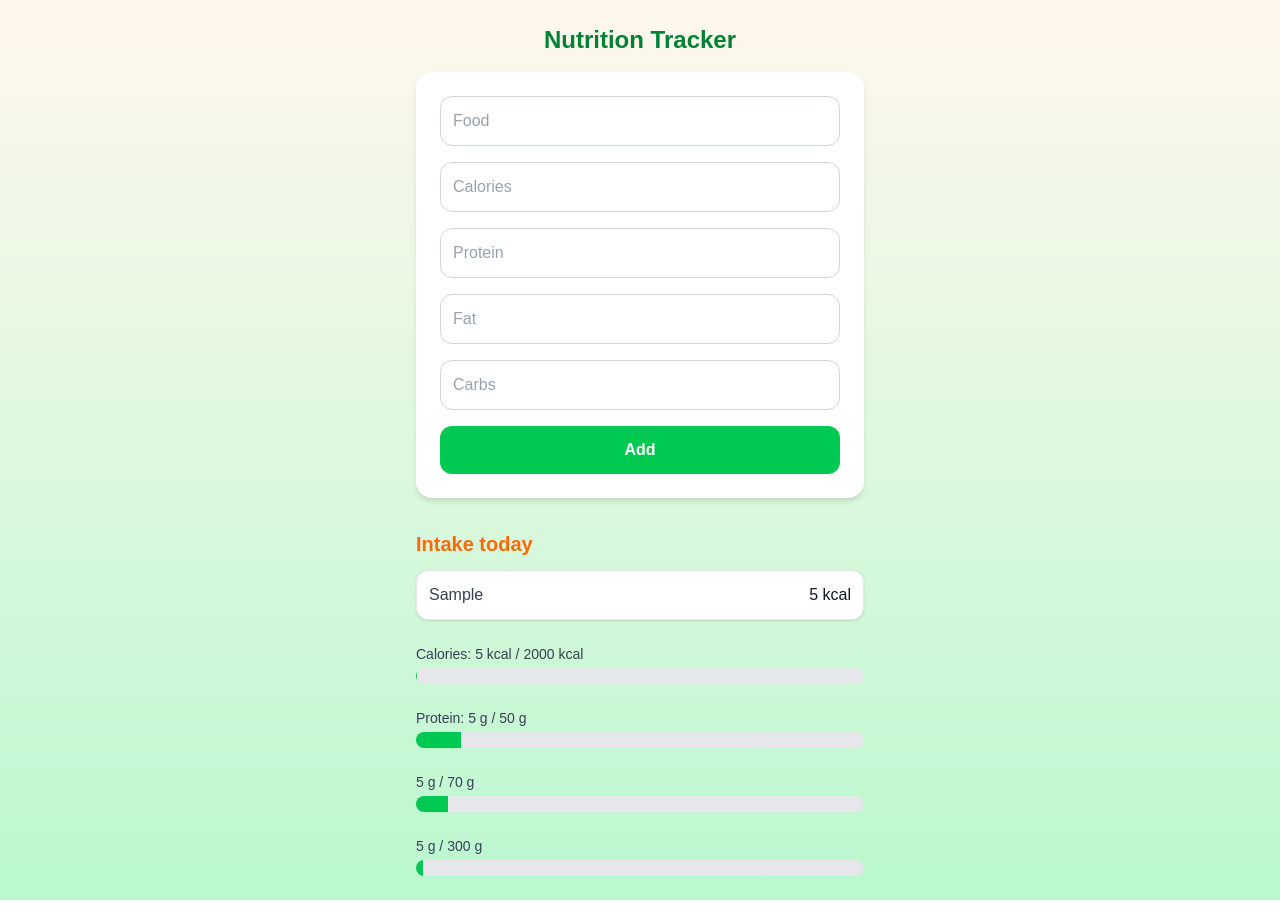
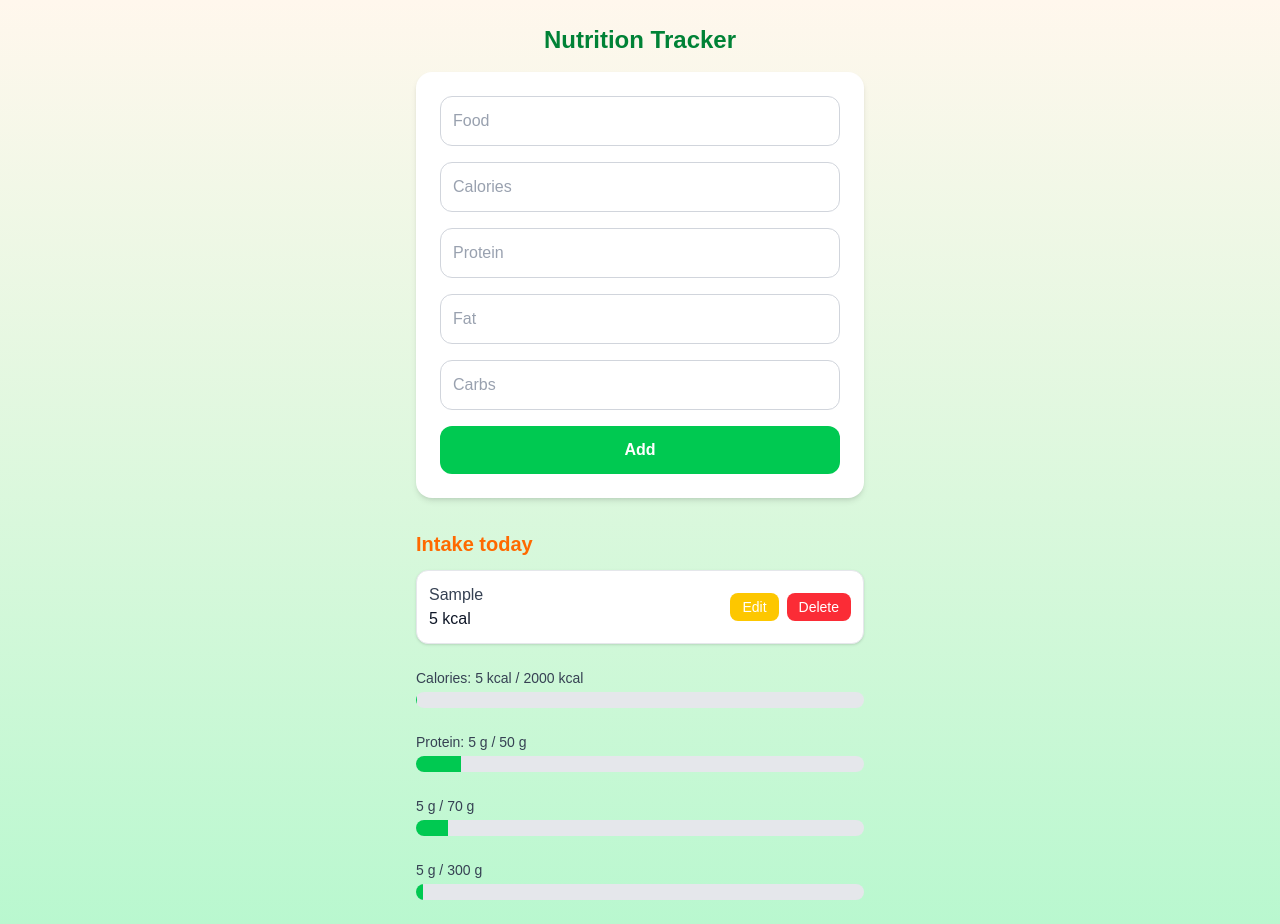
Before and after one commit to Axziomatic/Cypress-intro, a Next.js app: page / in a window 1280 px wide. Both pictures are taken after typing "Sample", "5", "5", "5", "5" into the empty fields and a click on the button "Add". Before the commit the page ends 900 px from the top, so only its background shows below. Built offline with nearby package versions, Linux system fonts and the light colour scheme.

Commit message:
Created server actions for API for communication with backend

```diff
--- /dev/null
+++ b/app/actions/foodActions.ts
@@ -0,0 +1,31 @@
+"use server";
+import { db } from "@/prisma/db";
+
+// Skapa ett nytt matintag
+export async function createFoodEntry(data: {
+  name: string;
+  calories: number;
+  protein: number;
+  fat: number;
+  carbs: number;
+}) {
+  return await db.foodEntry.create({
+    data: {
+      name: data.name,
+      calories: data.calories,
+      protein: data.protein,
+      fat: data.fat,
+      carbs: data.carbs,
+    },
+  });
+}
+
+// Ta bort ett matintag
+export async function deleteFoodEntry(id: string) {
+  return await db.foodEntry.delete({ where: { id } });
+}
+
+// Hämta alla matintag
+export async function getAllFoodEntries() {
+  return await db.foodEntry.findMany();
+}
--- a/app/page.tsx
+++ b/app/page.tsx
@@ -16,6 +16,7 @@ export default function Home() {
     fat: "",
     carbs: "",
   });
+  const [editingId, setEditingId] = useState<string | null>(null);
 
   const dailyGoal = { calories: 2000, protein: 50, fat: 70, carbs: 300 };
 
@@ -38,10 +39,29 @@ export default function Home() {
 
   function handleSubmit(e: React.FormEvent) {
     e.preventDefault();
+    if (editingId) {
+      // update
+      setFoods((prev) =>
+        prev.map((f) =>
+          f.id === editingId
+            ? {
+                ...f,
+                name: form.name,
+                calories: Number(form.calories),
+                protein: Number(form.protein),
+                fat: Number(form.fat),
+                carbs: Number(form.carbs),
+              }
+            : f
+        )
+      );
+      setEditingId(null);
+    } else {
+      // create
       setFoods([
         ...foods,
         {
-        id: "temp-" + crypto.randomUUID(), // tillfälligt ID för UI
+          id: "temp-" + crypto.randomUUID(),
           name: form.name,
           calories: Number(form.calories),
           protein: Number(form.protein),
@@ -49,6 +69,7 @@ export default function Home() {
           carbs: Number(form.carbs),
         },
       ]);
+    }
     setForm({ name: "", calories: "", protein: "", fat: "", carbs: "" });
   }
 
@@ -116,10 +137,40 @@ export default function Home() {
           {foods.map((f) => (
             <li
               key={f.id}
-              className="bg-white shadow-sm border border-gray-200 rounded-xl p-3 flex justify-between"
+              className="bg-white shadow-sm border border-gray-200 rounded-xl p-3 flex justify-between items-center"
+              data-testid={`food-item-${f.id}`}
             >
+              <div className="flex flex-col">
                 <span className="font-medium text-gray-700">{f.name}</span>
                 <span className="text-gray-900">{f.calories} kcal</span>
+              </div>
+              <div className="flex space-x-2">
+                <button
+                  type="button"
+                  className="bg-yellow-400 hover:bg-yellow-500 text-white py-1 px-3 rounded-lg text-sm"
+                  onClick={() => {
+                    setForm({
+                      name: f.name,
+                      calories: String(f.calories),
+                      protein: String(f.protein),
+                      fat: String(f.fat),
+                      carbs: String(f.carbs),
+                    });
+                    setEditingId(f.id);
+                  }}
+                >
+                  Edit
+                </button>
+                <button
+                  type="button"
+                  className="bg-red-500 hover:bg-red-600 text-white py-1 px-3 rounded-lg text-sm"
+                  onClick={() =>
+                    setFoods(foods.filter((food) => food.id !== f.id))
+                  }
+                >
+                  Delete
+                </button>
+              </div>
             </li>
           ))}
         </ul>
```
Lines whose indentation alone changed are shown as unchanged.
